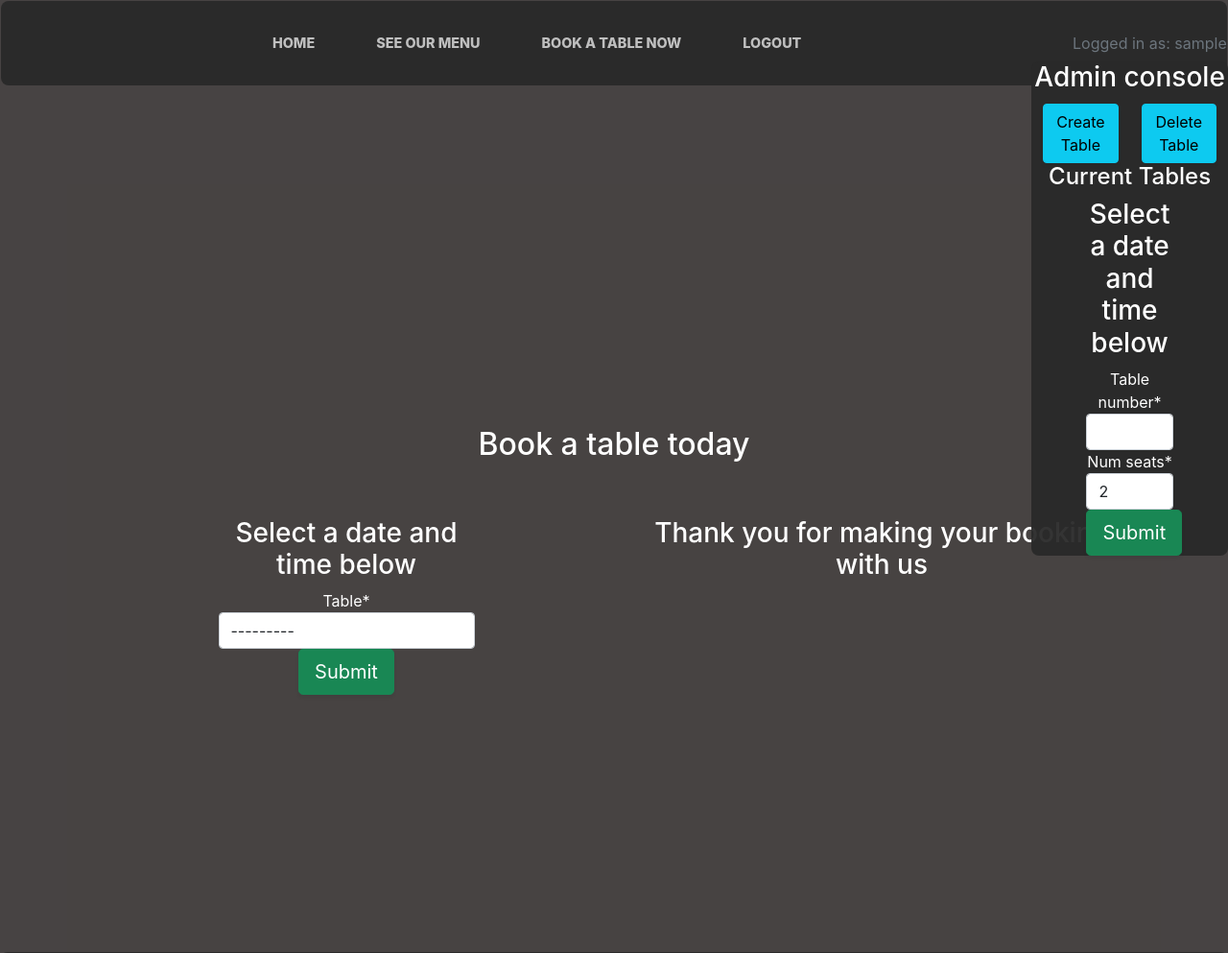
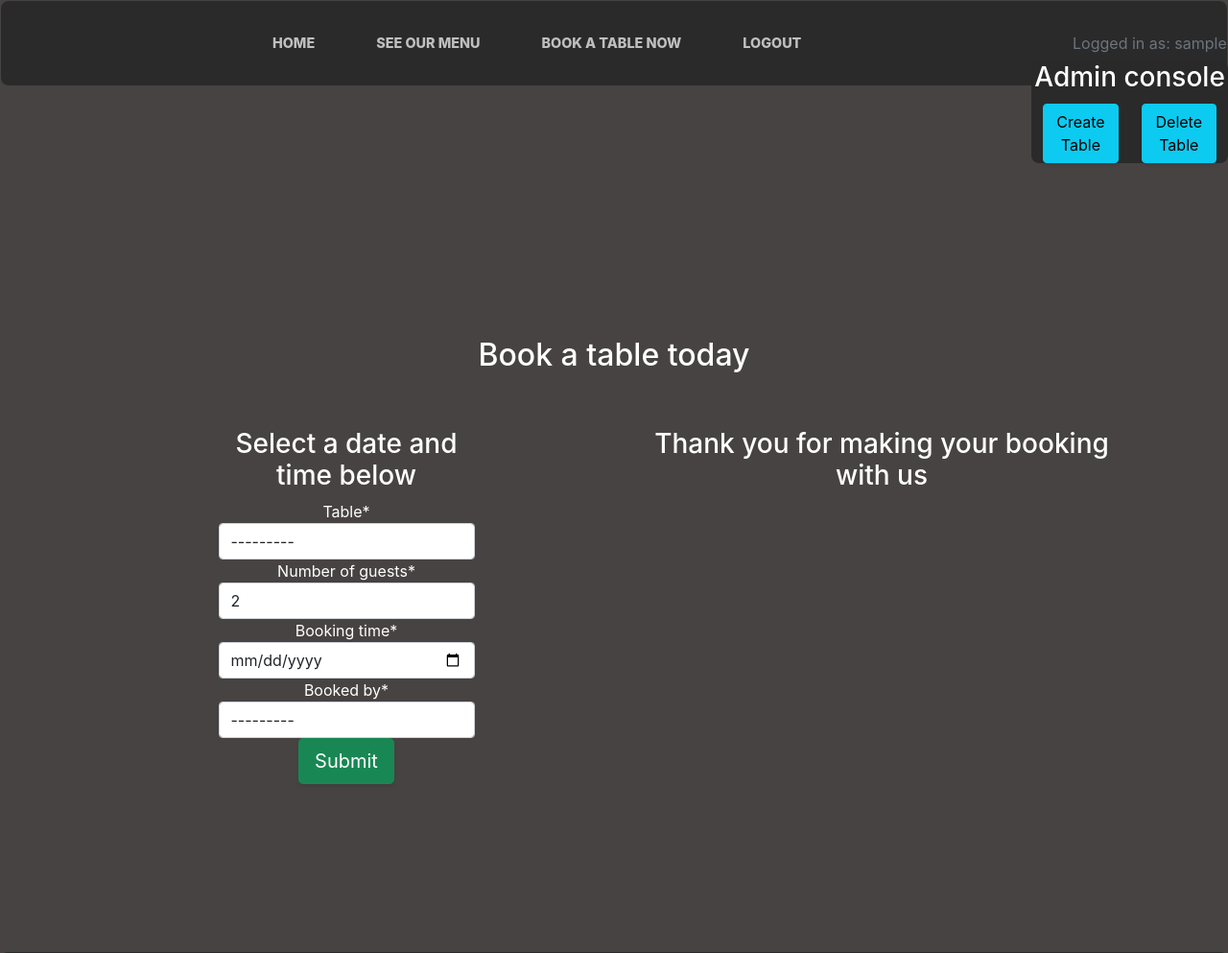
Before and after one commit to Code-Institute-Submissions/Seaniboy2009-Project4v, a Django app: page /booking/ in a window 1280 px wide. Shown: the top 993 px of the page at 96% size. Run offline with Django 3.2, Linux system fonts and the light colour scheme; the visitor is signed in with stand-in values (Sample User, id 1); data comes from the database, SQL or seed files in the repository; data that the repository does not hold is empty; some libraries are stand-ins or nearby versions.

Commit message:
add create for booking model

```diff
--- a/booking/admin.py
+++ b/booking/admin.py
@@ -18,7 +18,7 @@ class ReviewAdmin(admin.ModelAdmin):
 class TableAdmin(admin.ModelAdmin):
 
     list_filter = ('created_on',)
-    list_display = ('id', 'table_number', 'created_on',)
+    list_display = ('id', 'table_number', 'created_on', 'has_booking')
     search_fields = ['table_number', ]
 
 
--- a/booking/forms.py
+++ b/booking/forms.py
@@ -6,10 +6,19 @@ from django import forms
 class BookingForm(forms.ModelForm):
     class Meta:
         model = Booking
-        fields = ('table',)
+        fields = ('table', 'number_of_guests', 'booking_time', 'booked_by')
+        widgets = {
+            'booking_time': forms.TextInput(attrs={'type': 'date'}),
+        }
 
 
 class CreateTableForm(forms.ModelForm):
     class Meta:
         model = Table
         fields = ('table_number', 'num_seats')
+
+
+class DeleteTableForm(forms.ModelForm):
+    class Meta:
+        model = Table
+        fields = ('table_number',)
--- a/booking/views.py
+++ b/booking/views.py
@@ -41,29 +41,28 @@ class BookingPage(View):
         booking_form = BookingForm(data=request.POST)
 
         if 'submit-booking' in request.POST:
-            messages.info(request, 'Booking submitted')
-            # bookingform = BookingForm(request.POST, prefix='banned')
-            # if bookingform.is_valid():
-            #     bookingform.save()
-            # if booking_form.is_valid():
-            #     booking_form.instance.table_number = request.user.email
-            #     booking_form.instance.num_seats = request.user.username
-            #     booking = booking_form.save(commit=False)
-            #     booking.save()
-            # else:
-            #     booking_form = BookingForm()
+            messages.info(request, 'Booking Form submitted')
+            bookingform = BookingForm(request.POST)
+
+            if bookingform.is_valid():
+                booking = booking_form.save(commit=False)
+                # commit=False tells Django that "Don't send this to database yet.
+                table = tables[1]
+                booking.table = table
+
+                booking.save()
+                messages.success(request, f'New Booking created and added to {table.table_number}')
+            else:
+                messages.warning(request, 'Form not')
+                booking_form = BookingForm()
 
         elif 'submit-new-table' in request.POST:
-            messages.info(request, 'New table created')
+            messages.info(request, 'New Table Form submitted')
             form = CreateTableForm(request.POST)
 
             if form.is_valid():
-                messages.info(request, 'Form valid')
-
                 table = form.save()
-            # bookingform = BookingForm(request.POST, prefix='banned')
-            # if bookingform.is_valid():
-            #     bookingform.save()
+                messages.success(request, 'New table created')
 
         return render(
             request,
--- a/templates/book.html
+++ b/templates/book.html
@@ -17,13 +17,11 @@
                             Create Table
                             </button>
                             <div class="dropdown-menu" aria-labelledby="dLabel">
-                                <form method="post">
-                                    <label for="table-number">Name of Table</label>
-                                    <input type="text" id="table-number" name="table-number" aria-describedby="table number" placeholder="Table number">
-                                    <label for="create-seats">Name of Seats</label>
-                                    <input type="text" id="create-seats" name="create-seats" aria-describedby="createseats" placeholder="Number of seats">
+                                <form method="post" class="form-style">
+                                    <h3>Create new table below</h3>
+                                    {{ create_table_form | crispy }}
                                     {% csrf_token %}
-                                    <button type="submit" class="btn btn-secondary" name="submit-new-table">Add new table</button>
+                                    <button type="submit" class="btn btn-success btn-lg" name="submit-new-table">Submit</button>
                                 </form>
                             </div>
                         </div>
@@ -50,24 +48,6 @@
                             </div>
                         </div>
                     </div>
-                    <div class="row">
-                        <div class="col-12">
-                            <h4>Current Tables</h4>
-                            {% for table in tables %}
-                            <p>Table: {{ table.table_number }}</p>
-                            {% endfor %}
-                        </div>
-                    </div>
-                    <div class="row">
-                        <div class="col-12">
-                            <form method="post" class="form-style">
-                                <h3>Select a date and time below</h3>
-                                {{ create_table_form | crispy }}
-                                {% csrf_token %}
-                                <button type="submit" class="btn btn-success btn-lg" name="submit-new-table">Submit</button>
-                            </form>
-                        </div>
-                    </div>
                 </div>
             </div>
         </div>
@@ -91,43 +71,34 @@
                     <p>Please <a class="nav-link text-uppercase" href="{% url 'account_login' %}">Login</a> or <a class="nav-link text-uppercase" href="{% url 'account_signup' %}">Sign up</a> to book a table with us:</p>
                 {% endif %}
             </div>
+            <!-- List of all tables and there bookings -->
             {% if user.is_staff %}
             <div class="row text-danger">
                 <ul class="collapsible"></ul>
                 {% for table in tables %}
                     <li>
                         <p>
+                            <!-- Name and number of the table -->
                             <button class="btn btn-primary" type="button" data-toggle="collapse" data-target="#collapseExample"
                                 aria-expanded="false" aria-controls="collapseExample">
-                                Table: {{ table.table_number }} ID:<{{ table.table_number }}>
+                                Table: {{ table.table_number }} ID: <{{ table.table_number }}>
                             </button>
                         </p>
+                        <!-- bookings for the table -->
                         <div class="collapse" id="collapseExample">
                             <div class="card card-body">
                                 {% for booking in bookings %}
-                                    <p>Table number: {{ table.table_number }} ID {{ table.id }}</p>
-                                    {% if booking.table == table %}
-                                    <div class="text-success">
-                                        <p>for this table</p>
-                                        <p>Bookings Number: {{ bookings.id }}</p>
-                                        <p>Time of booking: {{ booking.booking_time }}</p>
-                                        <p>Table: {{ table.table_number }} ID {{ table.id }}</p>
+                                {% if booking.table == table %}
+                                <div class="container">
+                                    <div class="row">
+                                        <div class="text-success">
+                                            <p>Booking</p>
+                                            <p>Booking Number: {{ booking.id }}</p>
+                                            <p>Time of booking: {{ booking.booking_time }}</p>
+                                        </div>
                                     </div>
-                                    {% else %}
-                                    <div class="text-danger">
-                                        <p>Not for this table</p>
-                                        <p>Bookings Number: {{ bookings.id }}</p>
-                                        <p>Time of booking: {{ booking.booking_time }}</p>
-                                        <p>Table: {{ table.table_number }} ID {{ table.id }}</p>
-                                    </div>
-                                    {% endif %}
-
-                                    {% if user.is_staff %}
-                                    <button>Update</button>
-                                    <button>Delete</button>
-                                    <button class="btn btn-success">{{ table.table_number }}</button>
-                                    {% endif %}
-
+                                </div>
+                                {% endif %}
                                 {% endfor %}
                             </div>
                         </div>
```
